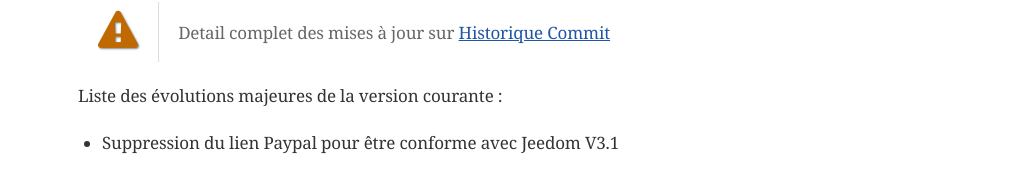
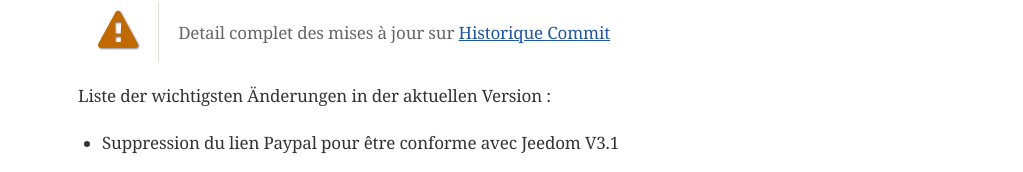
Before and after one commit to Jeedom-Plugins-Extra/plugin-publiemeteo, a plain HTML site: page doc/de_DE/index.html in a window 1280 px wide. Shown: the part 2851-3023 px from the top of the page, without its empty margins (257-1280 px from the left). Drawn offline with nearby package versions, Linux system fonts and the light colour scheme; a web font is replaced by a local one.

Commit message:
[ROBOT] Action all

```diff
--- a/doc/de_DE/index.html
+++ b/doc/de_DE/index.html
@@ -605,7 +605,7 @@ Detail complet des mises à jour sur <a href="https://github.com/guenneguezt/plu
 </table>
 </div>
 <div class="paragraph">
-<p>Liste des évolutions majeures de la version courante :</p>
+<p>Liste der wichtigsten Änderungen in der aktuellen Version :</p>
 </div>
 <div class="ulist">
 <ul>
```
Also changed, not shown: 1 other file.
